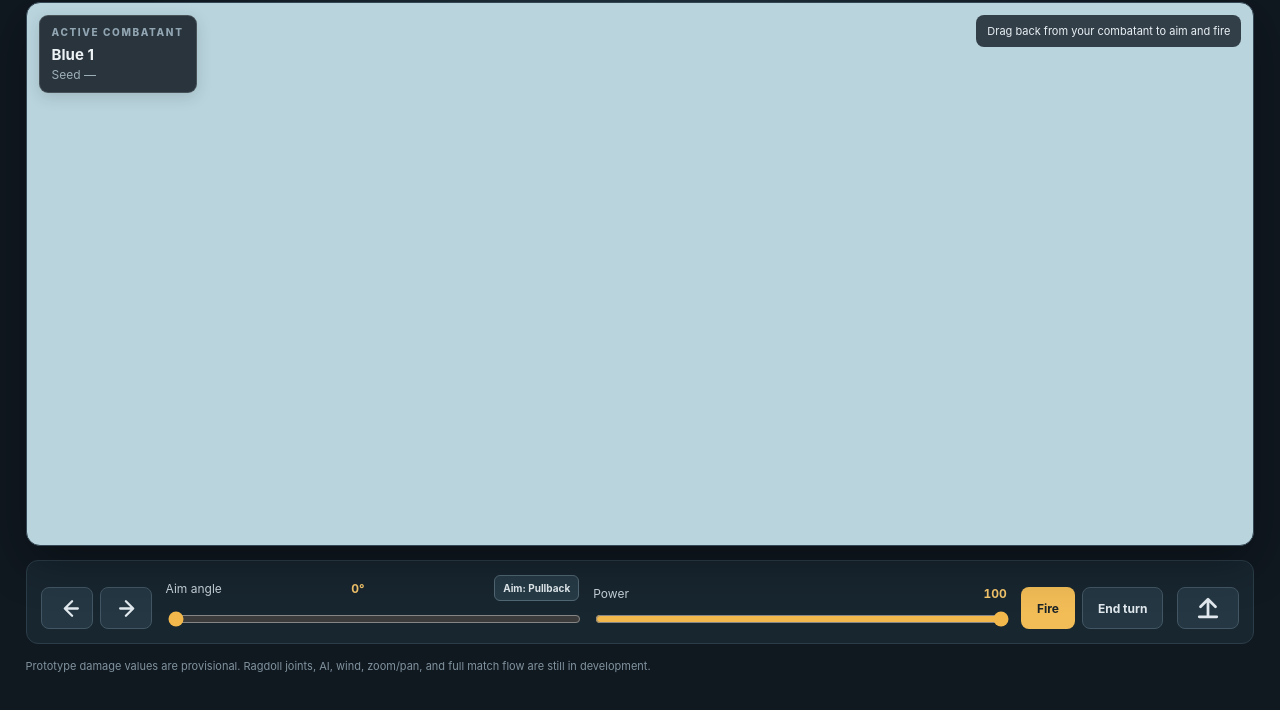
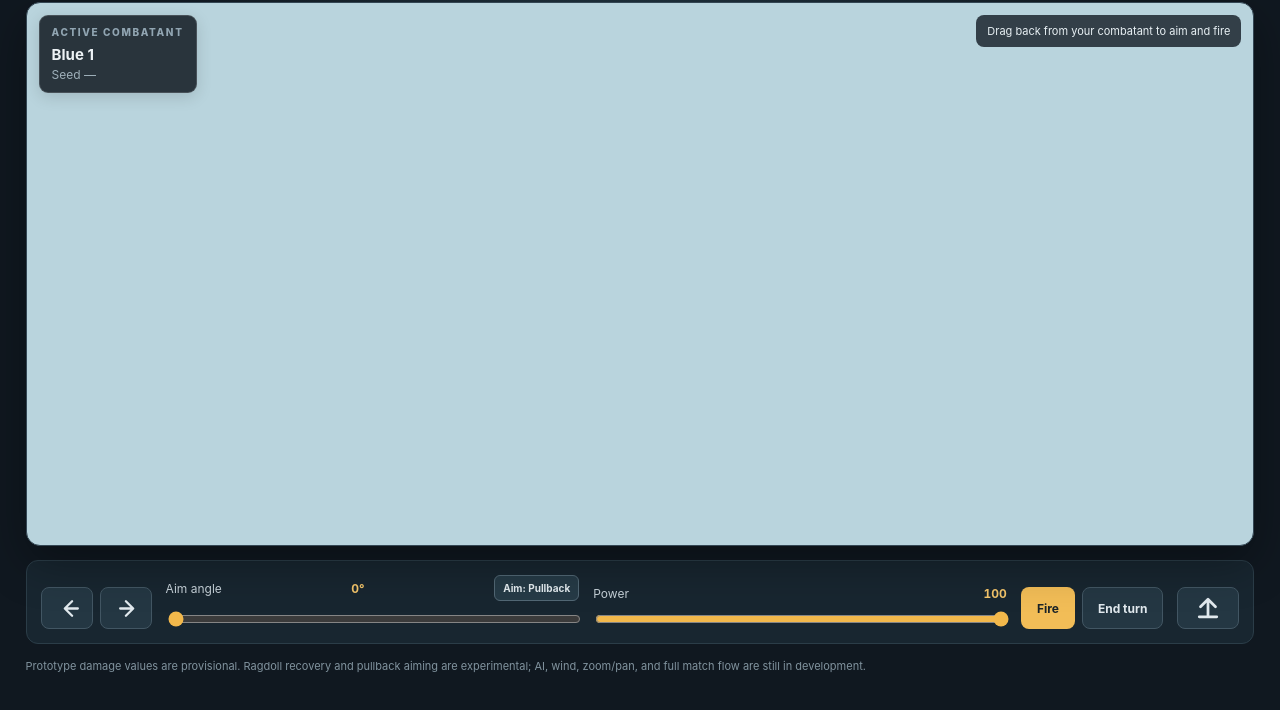
Before and after one commit to mattswymer/Angle-Artillery-Strike, a plain HTML site: page index.html in a window 1280 px wide. Shown: the part 80-790 px from the top of the page. Drawn offline with Linux system fonts and the light colour scheme.

Commit message:
Update prototype note for ragdoll and aiming features

```diff
--- a/index.html
+++ b/index.html
@@ -56,7 +56,7 @@
       </div>
       <button id="jump" class="button button-secondary hold-button touch-control jump-button" aria-label="Jump"><svg viewBox="0 0 24 24" aria-hidden="true"><path d="M12 19V5m-6 6 6-6 6 6M5 19h14"/></svg></button>
     </section>
-    <footer class="footnote">Prototype damage values are provisional. Ragdoll joints, AI, wind, zoom/pan, and full match flow are still in development.</footer>
+    <footer class="footnote">Prototype damage values are provisional. Ragdoll recovery and pullback aiming are experimental; AI, wind, zoom/pan, and full match flow are still in development.</footer>
   </main>
 </body>
 </html>
```
